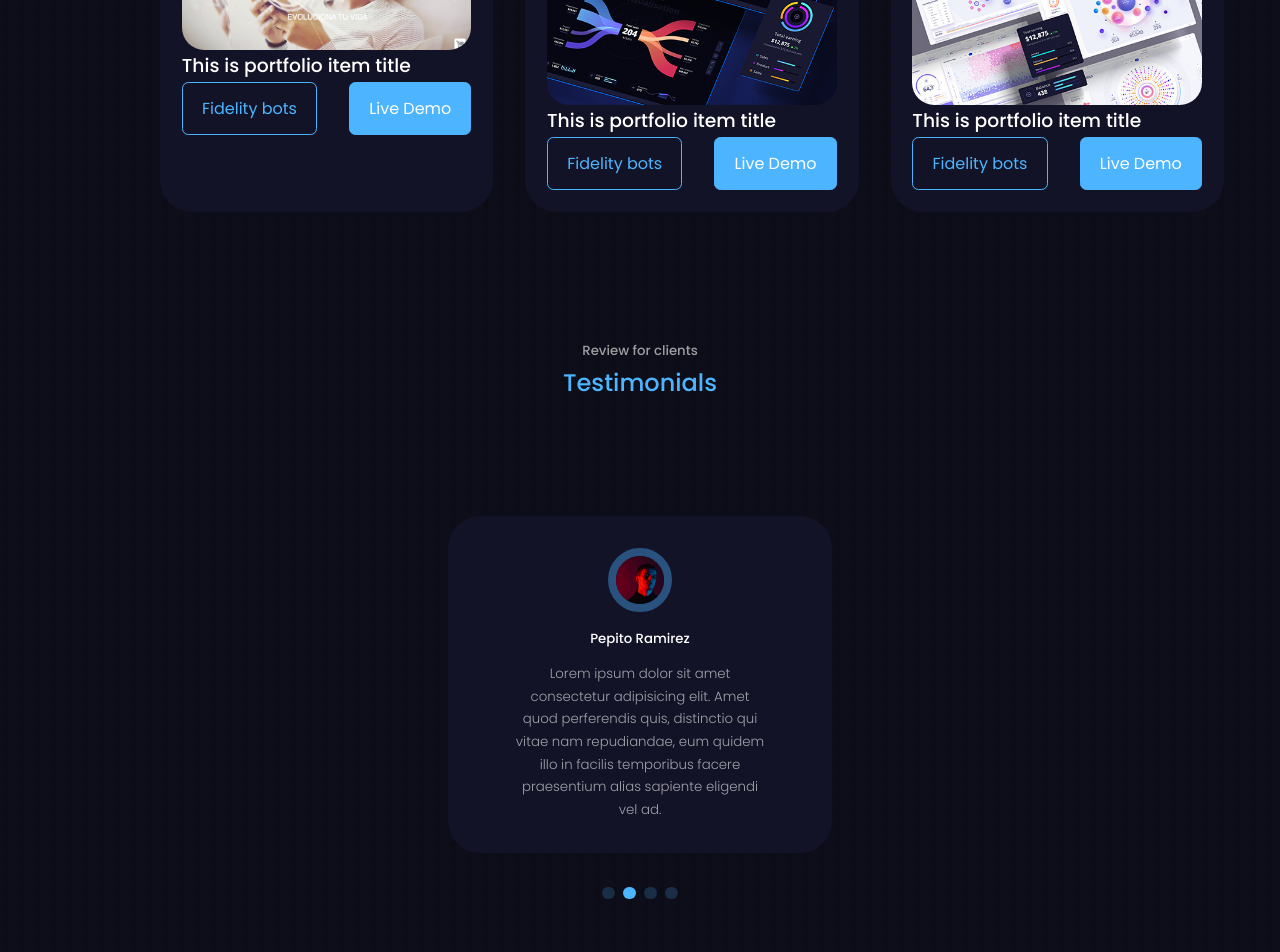
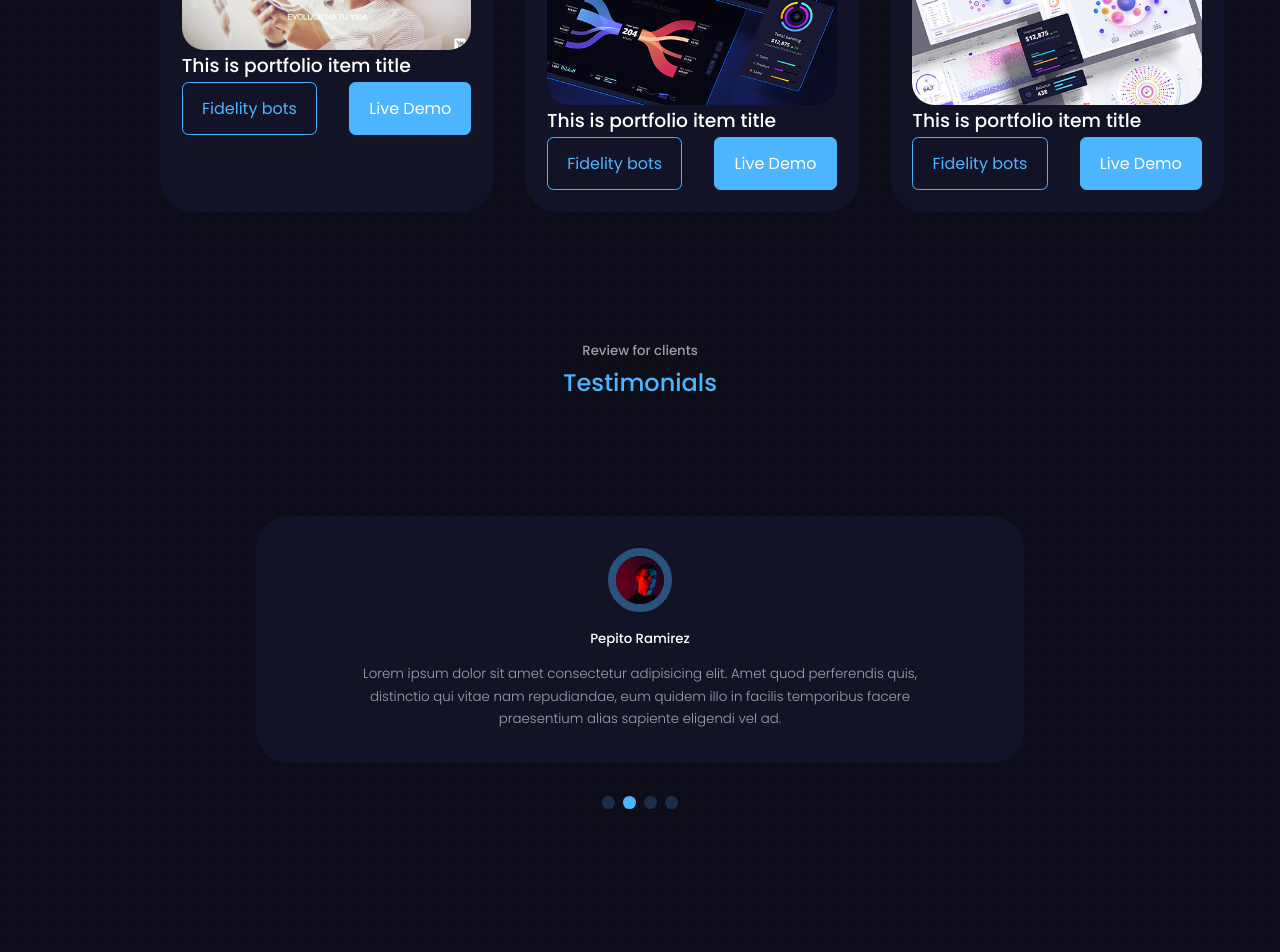
Before and after one commit to aSt0m/Portfolio_react, a React (Create React App) app: page / in a window 1280 px wide. Shown: the part 3804-4756 px from the top of the page. Built offline with nearby package versions, Linux system fonts and the light colour scheme; the HTML template or start-up script is replaced by a standard one.

Commit message:
tamanio principal

```diff
--- a/src/Components/testimonials/testimonials.css
+++ b/src/Components/testimonials/testimonials.css
@@ -1,5 +1,5 @@
 .container.testimonials__container{
-    width: 40%;
+    width: 70%;
     padding: 4rem
 }
 .client__avatar{
```
